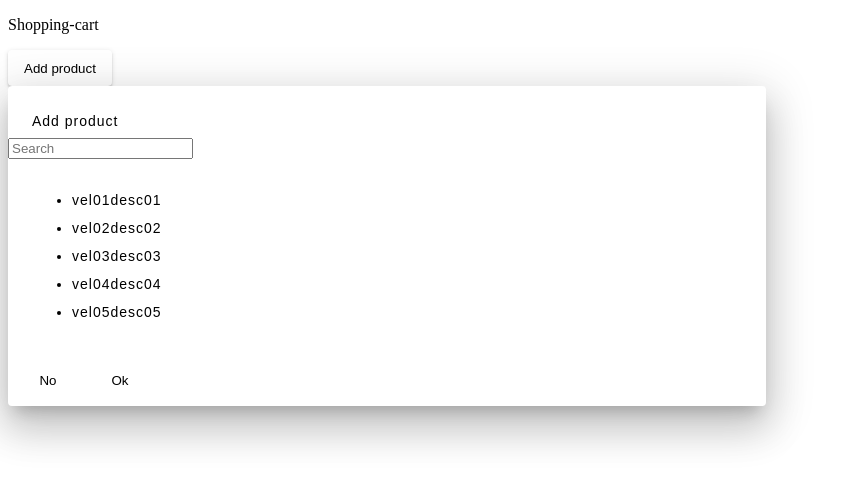
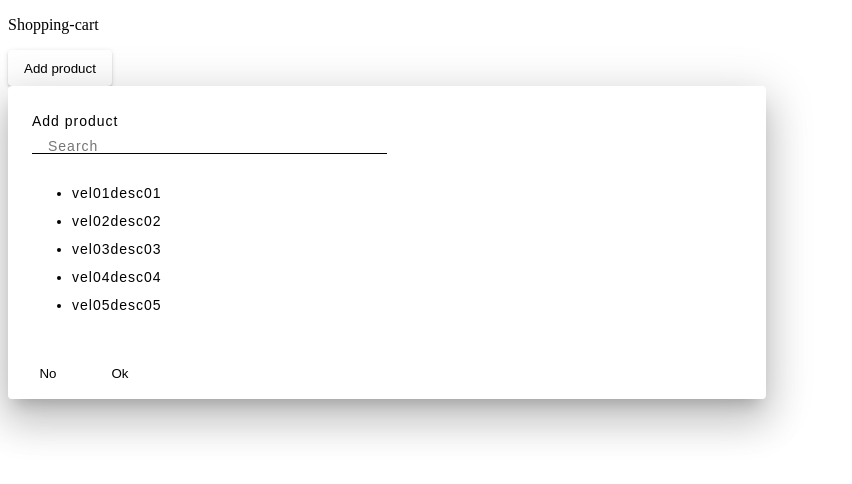
Before and after one commit to javierrv/santng, an Angular app: page / in a window 1280 px wide. Both pictures are taken after a click on the button "Add product". Shown: the top 484 px of the page, without its empty margins (0-852 px from the left). Built offline with nearby package versions, Linux system fonts and the light colour scheme.

Commit message:
add mat input module for search products

```diff
--- a/src/app/app.module.ts
+++ b/src/app/app.module.ts
@@ -14,6 +14,7 @@
 import { MatButtonModule } from '@angular/material/button';
 import { MatCardModule } from '@angular/material/card';
 import { MatDialogModule } from '@angular/material/dialog';
+import { MatInputModule } from '@angular/material/input';
 
 import { FormsModule } from '@angular/forms';
 
@@ -34,6 +35,7 @@
     MatButtonModule,
     MatCardModule,
     MatDialogModule,
+    MatInputModule,
     FormsModule
   ],
   providers: [],
--- a/src/app/product-list/product-list.component.html
+++ b/src/app/product-list/product-list.component.html
@@ -1,10 +1,10 @@
 <h1 mat-dialog-title>Add product</h1>
 
-<!-- mat-form-field style="width: 100%" floatLabel='never' -->
-  <input matInput [(ngModel)]="searchText" placeholder="Search" autocomplete="off">
-<!-- /mat-form-field -->
+<div mat-dialog-content>
+  <mat-form-field style="width: 50%">
+    <input matInput [(ngModel)]="searchText" placeholder="Search" autocomplete="off">
+  </mat-form-field>
 
-<div mat-dialog-content>
   <a *ngFor="let item of products | filter: searchText" (click)="selectItem(item);">
   <ul>
     <li>
```
